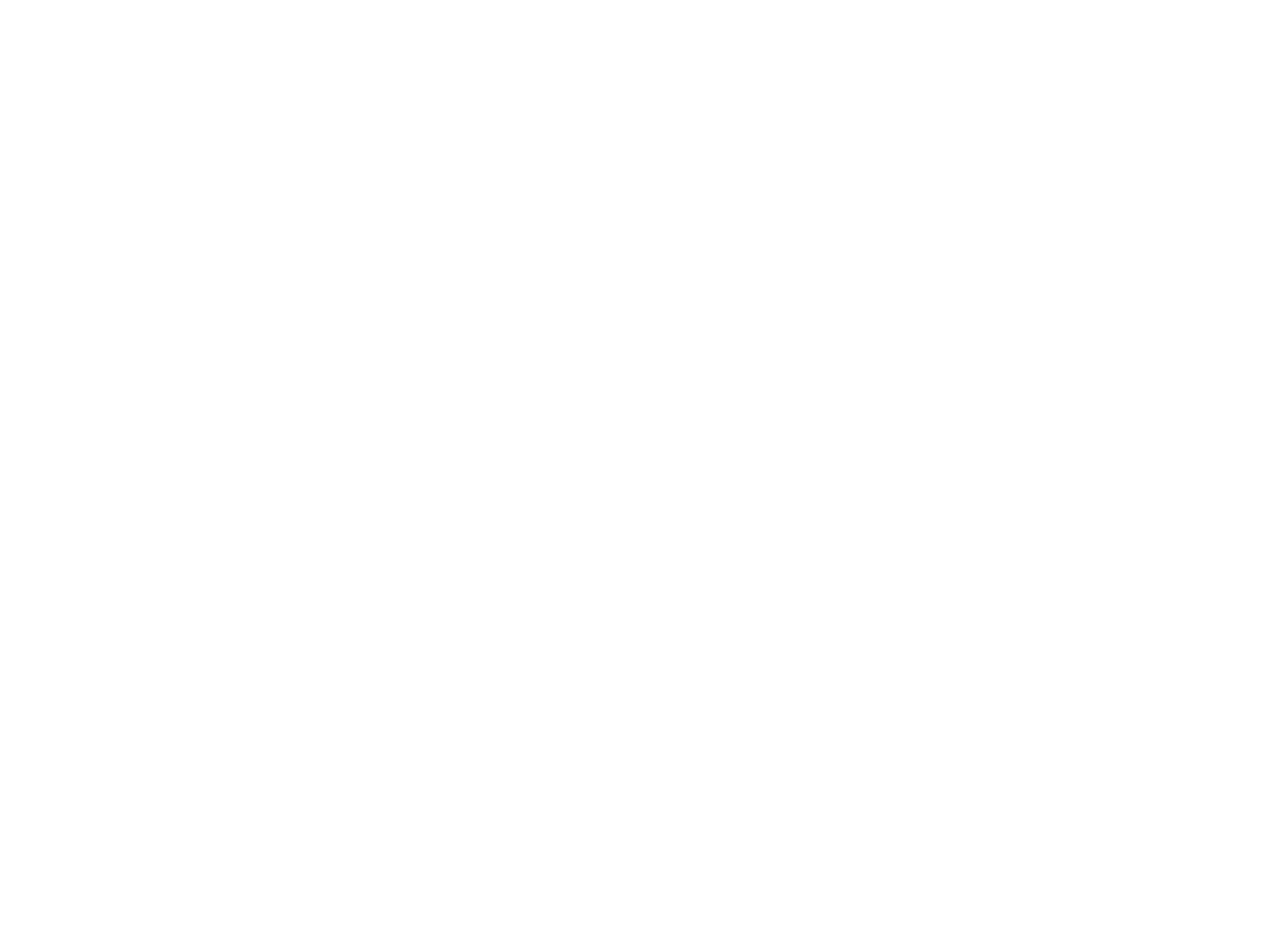
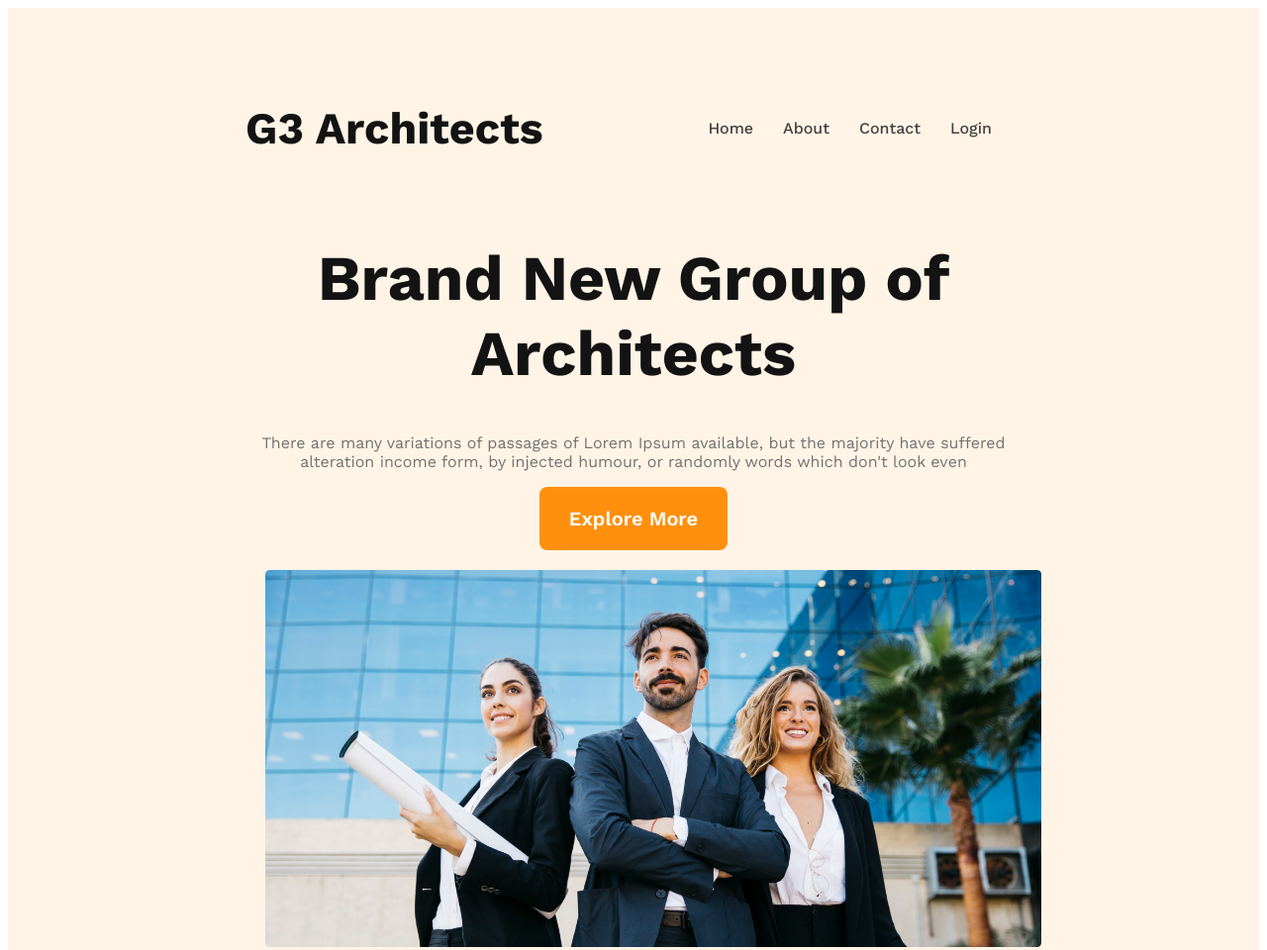
Before and after one commit to asaduzzaman786/G3-Architects-Website, a plain HTML site: page index.html in a window 1280 px wide. Shown: the top 960 px of the page at 99% size. Before the commit the page ends 800 px from the top, so only its background shows below. Drawn offline with nearby package versions, Linux system fonts and the light colour scheme.

Commit message:
header finis with finish

```diff
--- a/index.html
+++ b/index.html
@@ -7,6 +7,32 @@
     <link rel="stylesheet" href="styles/style.css">
 </head>
 <body>
+    <header>
+        <nav>
+            <h3>G3 Architects</h3>
+            <ul>
+                <li><a href="">Home</a></li>
+                <li><a href="">About</a></li>
+                <li><a href="">Contact</a></li>
+                <li><a href="">Login</a></li>
+            </ul>
+        </nav>
+        <div class="banner">
+            <div class="banner-content">
+                <h1>Brand New Group of Architects</h1>
+                <p>There are many variations of passages of Lorem Ipsum available, but the majority have suffered alteration income form, by injected humour, or randomly words which don't look even</p>
+                <button class="btn">Explore More</button>
+            </div>
+            <img src="images/banner.png" alt="">
+        </div>
+    </header>
 
+    <main>
+
+    </main>
+
+    <footer>
+
+    </footer>
 </body>
 </html>
--- a/styles/style.css
+++ b/styles/style.css
@@ -0,0 +1,99 @@
+
+@import url('https://fonts.googleapis.com/css2?family=Work+Sans:wght@400;500;600;700;800;900&display=swap');
+
+*{
+    font-family: 'Work Sans', sans-serif;
+}
+
+a{
+    text-decoration: none;
+}
+
+.btn{
+    border-radius: 8px;
+    background: #FF900E;
+    color: #fff;
+    border: none;
+    padding: 20px 30px;
+    font-size: 1.25rem;
+    font-weight: 600;
+    cursor: pointer;
+}
+
+header{
+    background: rgba(255, 144, 14, 0.10);
+    padding: 50px 240px;
+}
+
+nav{
+    display: flex;
+    justify-content: space-between;
+    align-items: center;
+}
+
+nav h3{
+    color: #131313;
+    font-size: 2.8rem;
+    font-weight: 700;
+}
+nav ul{
+    display: flex;
+}
+
+ul li{
+    list-style: none;
+    margin-right: 30px;
+    font-size: 1 rem;
+    font-weight: 500;
+}
+
+ul li a{
+    color:#424242;
+}
+
+.banner-content{
+    max-width: 800px;
+    text-align: center;
+    margin: 0 auto;
+}
+
+.banner-content h1{
+    font-size: 4rem;
+    font-weight: 700;
+    color: #131313;
+}
+.banner-content p{
+    color: #727272;
+}
+.banner img{
+    width: 100%;
+    margin: 20px;
+}
+
+
+
+
+
+
+
+
+
+
+@media screen and (max-width:576px){
+    header{
+        padding: 20px;
+    }
+    nav{
+        flex-direction: column;
+    }
+}
+
+
+@media screen and (min-width:576px) and (max-width:960px){
+    header{
+        padding: 20px;
+    }
+    nav{
+        flex-direction: column;
+    }
+}
```
